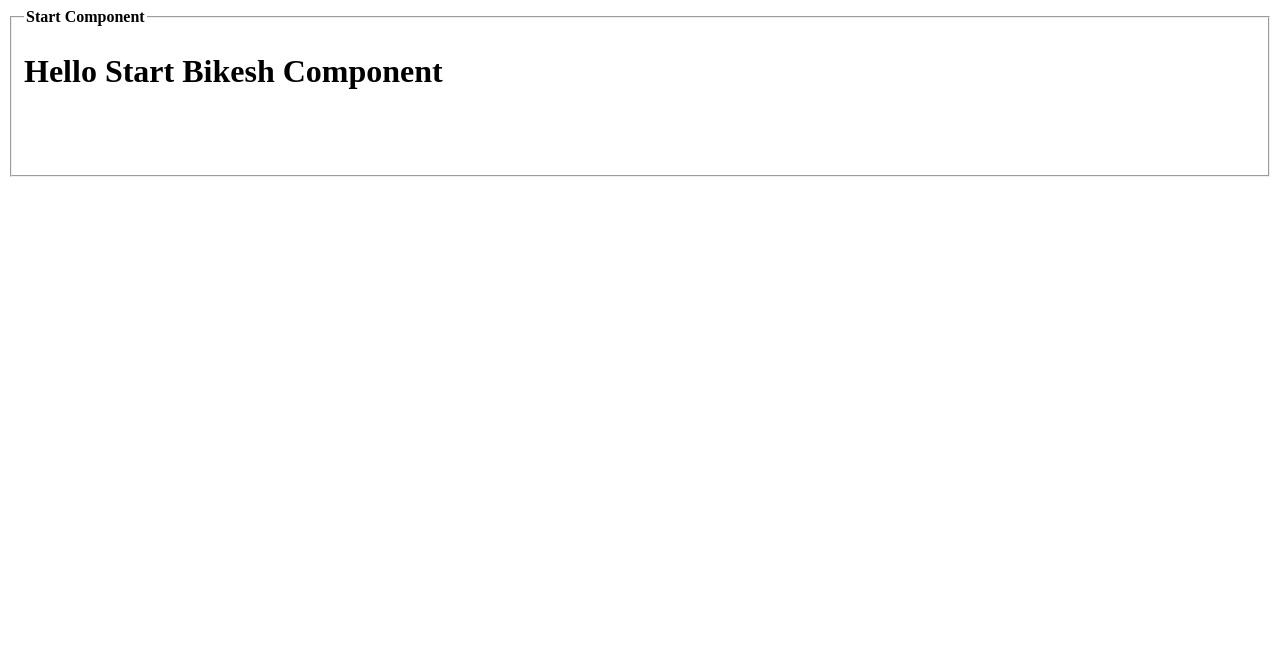
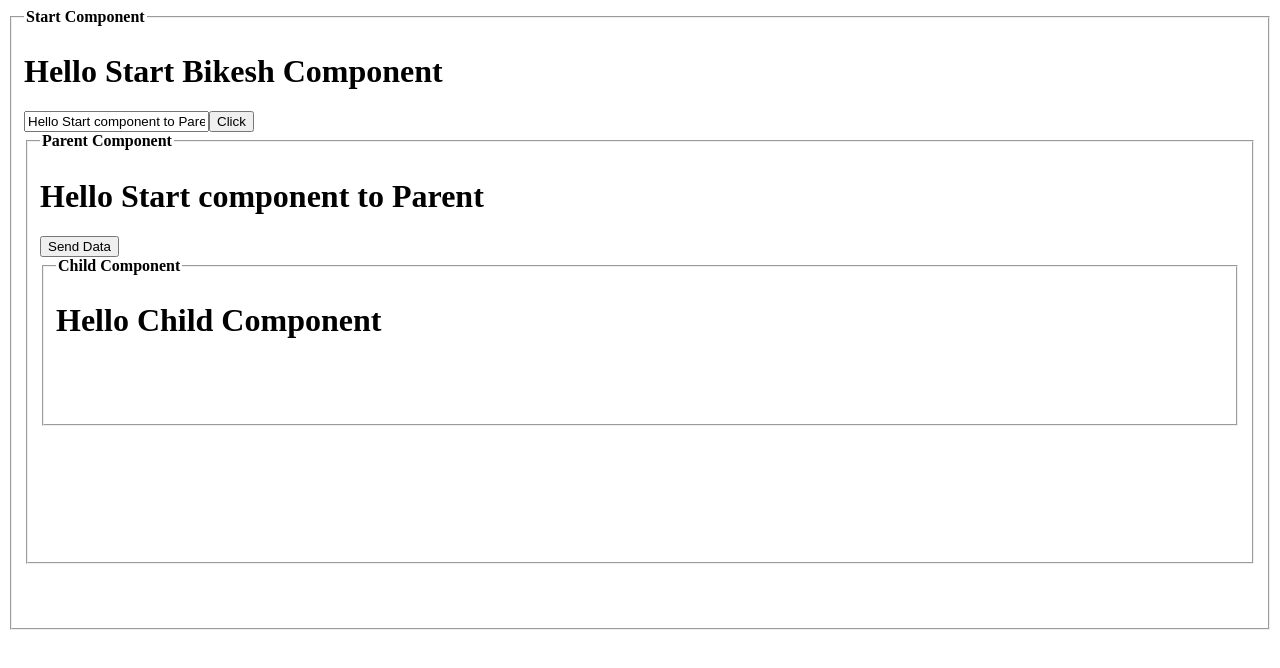
Before and after one commit to Bikeshs/CromaNgWDNovBatch, an Angular app: page / in a window 1280 px wide. Shown: the top 668 px of the page. Built offline with nearby package versions, Linux system fonts and the light colour scheme.

Commit message:
@output and @input

```diff
--- a/src/app/changedetection/child.component.ts
+++ b/src/app/changedetection/child.component.ts
@@ -4,5 +4,5 @@ import { Component, Input, Output, EventEmitter } from "@angular/core";
     templateUrl: './child.component.html'
 })
 export class ChildComponent {
-    title: 'Hello Child Component';
+    title='Hello Child Component';
 }
--- a/src/app/changedetection/parent.component.html
+++ b/src/app/changedetection/parent.component.html
@@ -1,6 +1,7 @@
 <fieldset>
     <legend><b>Parent Component</b></legend>
     <h1>{{title}}</h1>
-
+    <button type="button" (click)="sendData()">Send Data</button>
+    <child></child>
     <br><br><br><br><br><br><br>
 </fieldset>
--- a/src/app/changedetection/parent.component.ts
+++ b/src/app/changedetection/parent.component.ts
@@ -1,8 +1,17 @@
-import { Component } from "@angular/core";
+import { Component, Input, Output, EventEmitter } from "@angular/core";
 @Component({
     selector: 'parent',
     templateUrl: './parent.component.html'
 })
 export class ParentComponent {
     title = 'Hello Parent Component';
+    name = "Bikesh Srivastava parent";
+    @Input() set pullDataFromP(value: any) {
+        this.title = value;
+    }
+    @Output() sendDataToChild: EventEmitter<any> = new EventEmitter<any>();
+
+    sendData() {
+        this.sendDataToChild.emit(this.name);
+    }
 }
--- a/src/app/changedetection/start.component.html
+++ b/src/app/changedetection/start.component.html
@@ -1,6 +1,8 @@
 <fieldset>
     <legend><b>Start Component</b></legend>
     <h1>Hello Start Bikesh Component</h1>
-
+    <input type="text" [(ngModel)]="title">
+    <button type="button" (click)="click()">Click</button>
+    <parent (sendDataToChild)="receiveData($event)" [pullDataFromP]="title"></parent>
     <br><br><br>
 </fieldset>
--- a/src/app/changedetection/start.component.ts
+++ b/src/app/changedetection/start.component.ts
@@ -4,5 +4,14 @@ import { Component } from "@angular/core";
     templateUrl: './start.component.html'
 })
 export class StartComponent {
-    title: 'Hello Start component';
+    title = 'Hello Start component to Parent';
+    array: Array<any> = new Array<any>();
+    click() {
+        // this.array = new Array<any>();
+        // this.array.push({ id: 1, name: 'Bikesh' });
+        this.title = "Bikeee";
+    }
+    receiveData(obj) {
+        alert(obj);
+    }
 }
```
